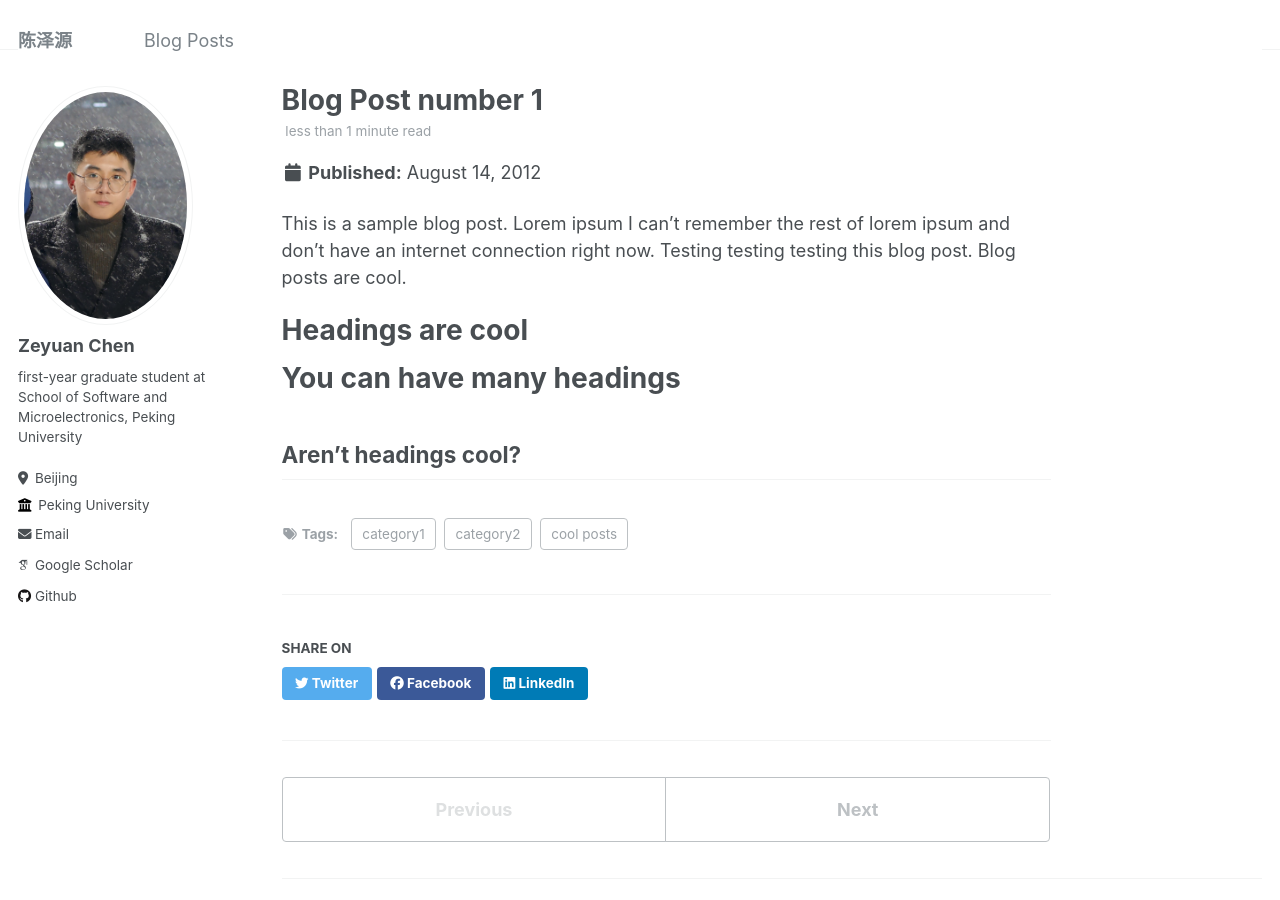
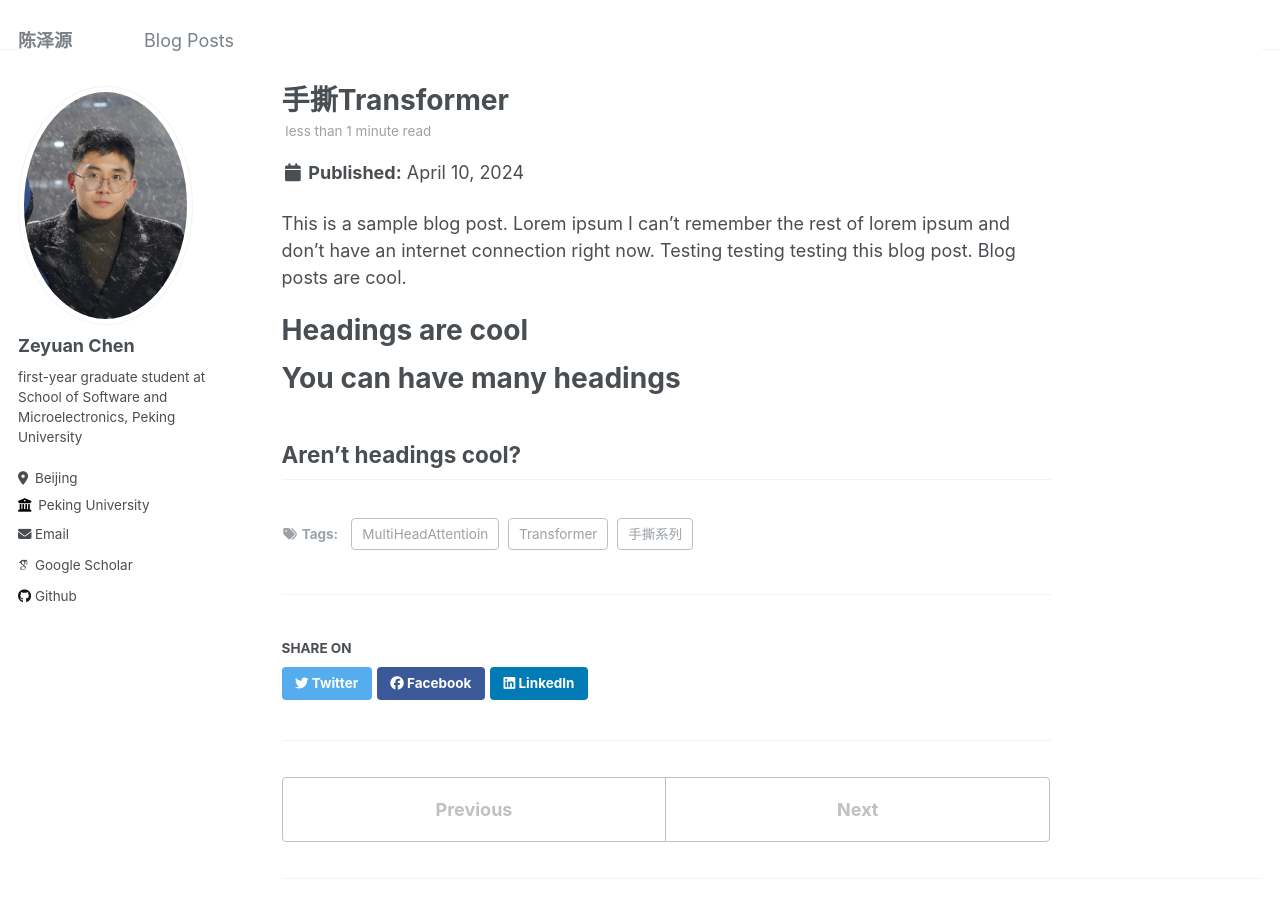
Before and after one commit to chenzyn/chenzyn.github.io, a Jekyll site: the page built from _posts/2012-08-14-blog-post-1.md, in a window 1280 px wide and 900 px high. Built offline with Jekyll 4.4.1, drawn with Linux system fonts in a browser that asks for light colours; some web fonts are replaced.

Commit message:
Update 2012-08-14-blog-post-1.md

```diff
--- a/_posts/2012-08-14-blog-post-1.md
+++ b/_posts/2012-08-14-blog-post-1.md
@@ -1,11 +1,11 @@
 ---
-title: 'Blog Post number 1'
-date: 2012-08-14
-permalink: /posts/2012/08/blog-post-1/
+title: '手撕Transformer'
+date: 2024-04-10
+permalink: /posts/2024/04/blog-post-1/
 tags:
-  - cool posts
-  - category1
-  - category2
+  - Transformer
+  - 手撕系列
+  - MultiHeadAttentioin
 ---
 
 This is a sample blog post. Lorem ipsum I can't remember the rest of lorem ipsum and don't have an internet connection right now. Testing testing testing this blog post. Blog posts are cool.
```
